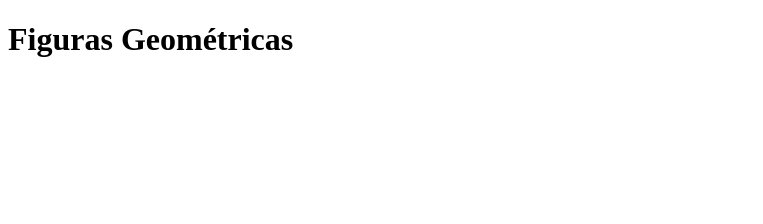
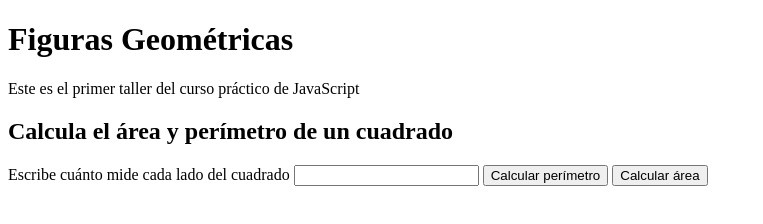
Before and after one commit to tvigouroux/curso-practico-javascript, a plain HTML site: page figuras.html in a window 1280 px wide. Shown: the whole page, without its empty margins (0-763 px from the left). Drawn offline with Linux system fonts and the light colour scheme.

Commit message:
logré hacer formulario para perímetro y área de un cuadrado, el siguiente paso es agregar para triángulo y círculo

```diff
--- a/figuras.html
+++ b/figuras.html
@@ -7,9 +7,23 @@
     <title>Figuras Geométricas</title>
 </head>
 <body>
-    <h1>
-        Figuras Geométricas
-    </h1>
+    <header>
+        <h1>
+            Figuras Geométricas
+        </h1>
+        <p>Este es el primer taller del curso práctico de JavaScript</p>
+    </header>
+    <section>
+        <h2>Calcula el área y perímetro de un cuadrado</h2>
+        <form action="">
+            <label for="inputLadoCuadrado">
+                Escribe cuánto mide cada lado del cuadrado
+            </label>
+            <input type="number" id="inputLadoCuadrado">
+            <button type="button" onclick="calcularPerimetroCuadrado()">Calcular perímetro</button>
+            <button type="button" onclick="calcularAreaCuadrado()">Calcular área</button>
+        </form>
+    </section>
     <script src="./figuras.js">
 
     </script>
--- a/figuras.js
+++ b/figuras.js
@@ -1,14 +1,29 @@
-// Código del cuadrado
+
+// Cuadrado
 const perimetroCuadrado = lado => lado * 4;
-
 const areaCuadrado = lado => lado ** 2;
 
+// Triángulo
 const perimetroTriangulo = (lado1, lado2, base) => lado1 + lado2 + base;
-
 const areaTriangulo = (base, altura) => (base * altura) / 2;
 
+// Círculo
 const diametroCirculo = radio => radio * 2;
+const perimetroCirculo = radio => diametroCirculo(radio) * Math.PI;
+const areaCirculo = radio => Math.PI * ((diametroCirculo(radio) / 2) ** 2);
 
-const perimetroCirculo = radio => diametroCirculo(radio) * Math.PI;
+// Interactuando con HTML
 
-const areaCirculo = radio => Math.PI * ((diametroCirculo(radio) / 2) ** 2);
+function calcularPerimetroCuadrado() {
+    const input = document.getElementById("inputLadoCuadrado");
+    const value = input.value;
+    const perimetro = perimetroCuadrado(value);
+    alert(perimetro);
+}
+
+function calcularAreaCuadrado() {
+    const input = document.getElementById("inputLadoCuadrado");
+    const value = input.value;
+    const area = areaCuadrado(value);
+    alert(area);
+}
```
